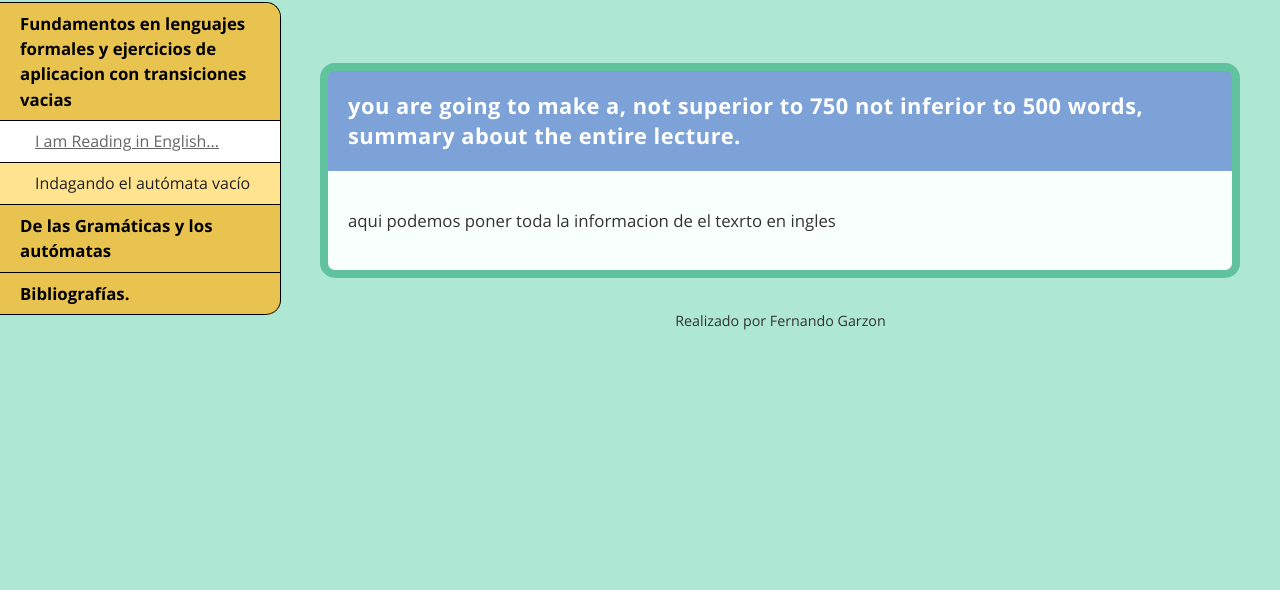
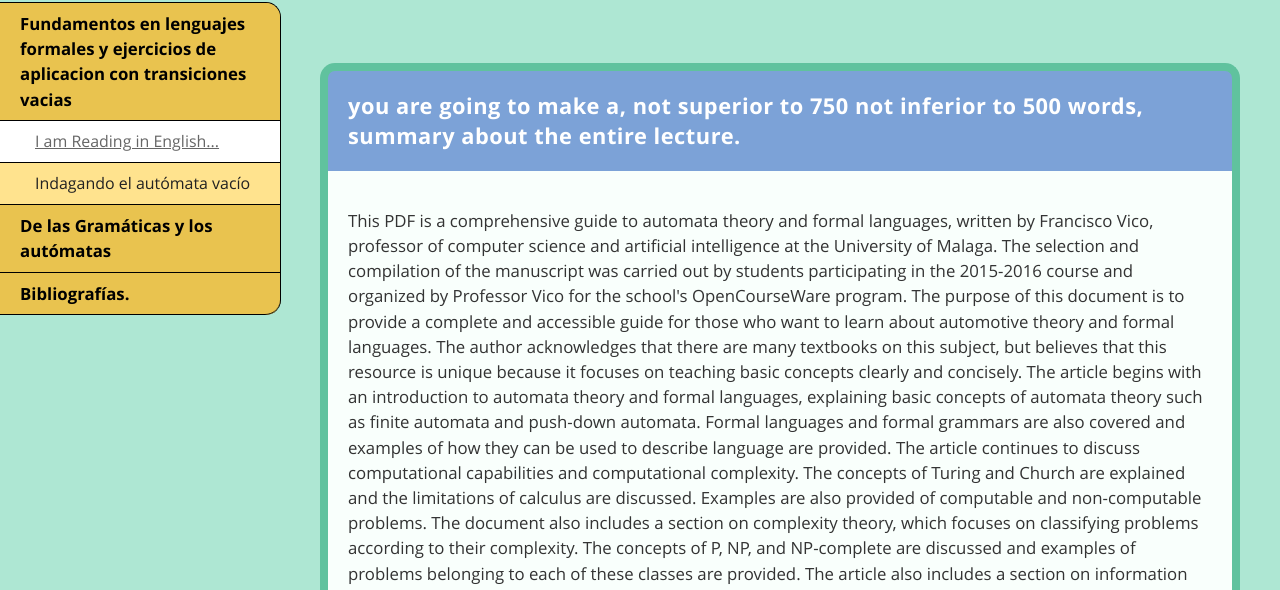
Before and after one commit to JesusFernandoGarzonGarcia/1er-Laboratorio-Lenguejes-formales, a plain HTML site: page English.html in a window 1280 px wide. Shown: the part 205-795 px from the top of the page. Drawn offline with Linux system fonts and the light colour scheme.

Commit message:
Texto en ingles

```diff
--- a/English.html
+++ b/English.html
@@ -64,7 +64,22 @@
 <div class="iDevice_inner">
 <div class="iDevice_content_wrapper">
 <div id="ta2_123_2" class="block iDevice_content">
-   <div class="exe-text"><p> aqui podemos poner toda la informacion de el texrto en ingles</p></div>
+   <div class="exe-text"><p> This PDF is a comprehensive guide to automata theory and formal languages, written by Francisco Vico,  professor of computer science and artificial intelligence at the University of Malaga. The selection and compilation of the manuscript was carried out by students participating in the 2015-2016 course  and organized by Professor Vico for the school's OpenCourseWare program.
+
+      The purpose of this document is to provide a complete and accessible guide for those who want to learn about automotive theory  and formal languages. The author acknowledges that there are many textbooks on this subject, but believes that this resource is unique because it focuses on teaching basic concepts clearly and concisely.
+
+      The article begins with an introduction to automata theory  and formal languages, explaining  basic concepts of automata theory such as finite automata and push-down automata. Formal languages and formal grammars are also covered and examples  of how they can be used to describe language are provided.
+
+      The article continues to discuss computational capabilities and computational complexity. The concepts of Turing and Church are explained and the limitations of calculus are discussed. Examples are also provided of  computable and non-computable problems.
+
+      The document also includes a section on complexity theory, which focuses on classifying problems according to their complexity. The concepts of P, NP, and NP-complete are discussed and examples  of problems belonging to each of these classes are provided.
+
+      The article also includes a section on information theory, which focuses on the measurement of information and entropy. The concepts of information and entropy will be discussed and examples  of how they can be used to measure language complexity are given.
+
+      The document also includes a section on cryptography, which focuses on the use of mathematical algorithms to secure communications. The concepts of symmetric and asymmetric encryption are explained and examples  of how they can be used to protect data are provided. Throughout the document, examples and exercises are provided to help readers understand the concepts covered. The author also emphasizes the importance of collaboration and contributing to common initiatives, and acknowledges the efforts of many people who have contributed to the content of this document.
+
+      In short, this PDF is a valuable resource for anyone interested in automaton theory  and formal languages. It provides a clear and concise introduction to basic concepts and includes examples and exercises to help readers understand the material. The author's emphasis on collaboration and contributing to common initiatives is also a valuable reminder of the importance of working together to advance knowledge and understanding in this field.
+     </p></div>
 </div>
 </div>
 </div>
```
